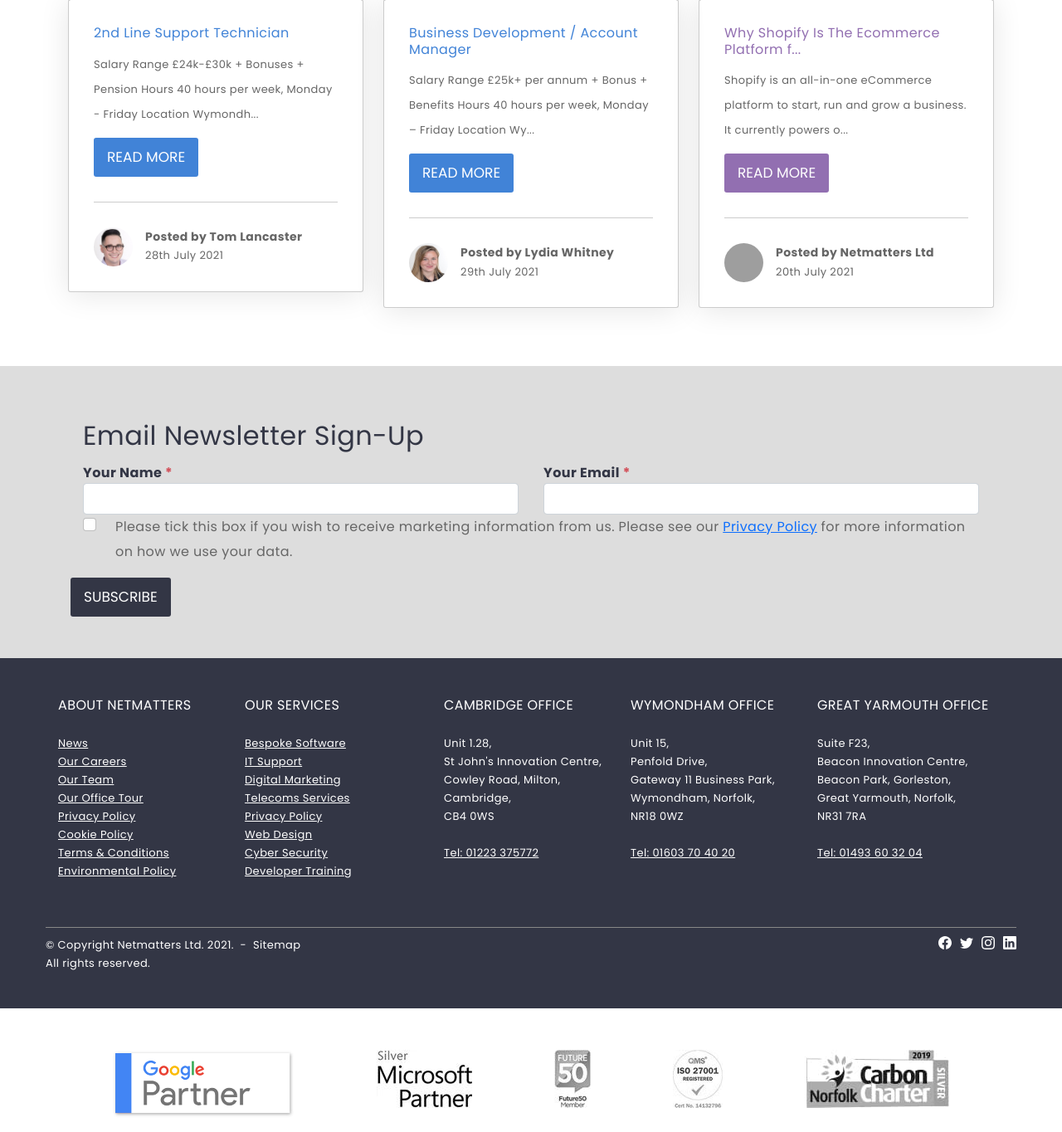
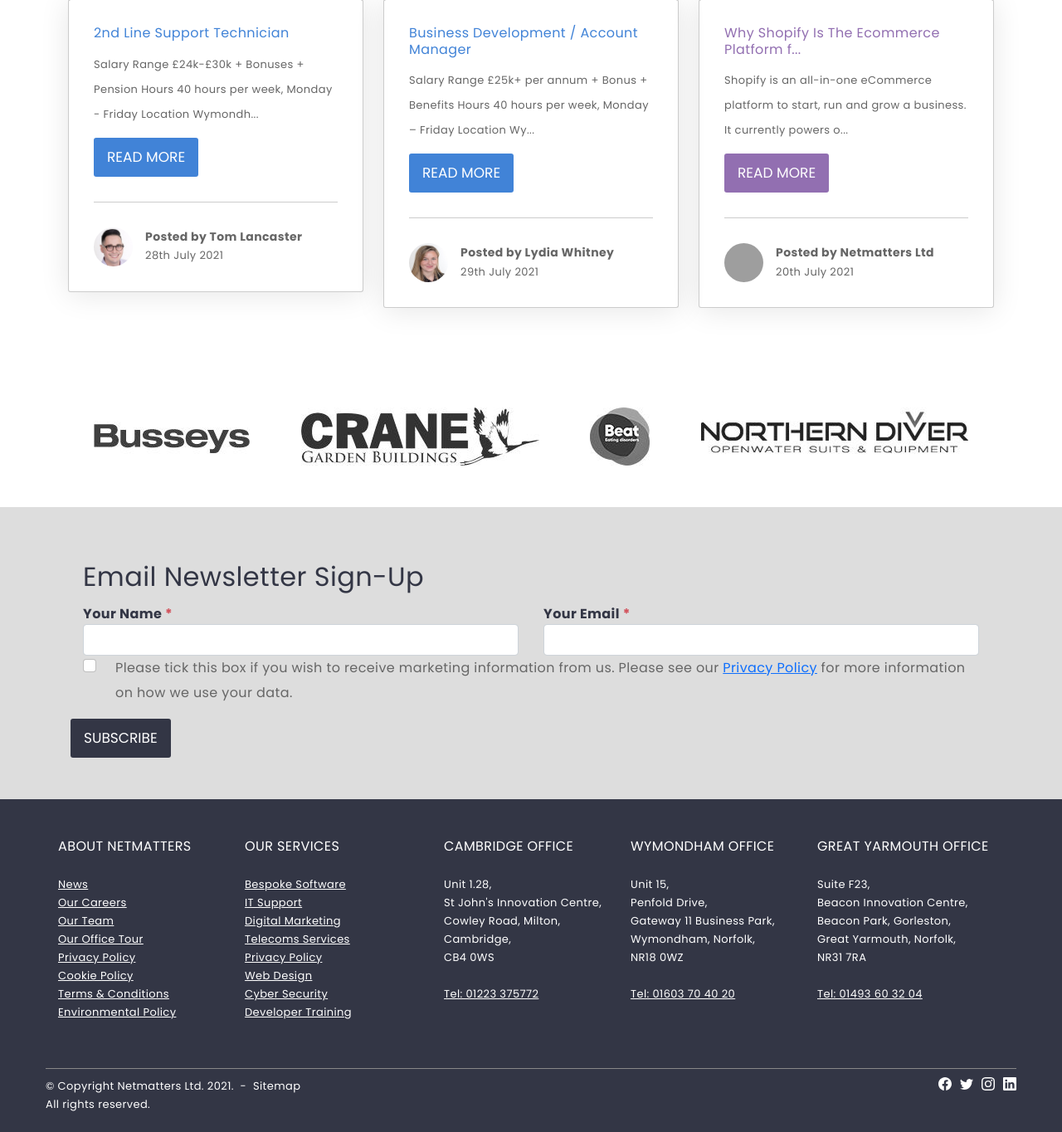
Before and after one commit to Bellybones-inc/Netmatters-Website, a PHP site: page / in a window 1280 px wide. Shown: the part 2445-3809 px from the top of the page at 83% size. Run offline with PHP 8.4, Linux system fonts and the light colour scheme; grey boxes are pictures that could not be loaded.

Commit message:
Added client section, complete with all the necessary properties.

```diff
--- a/SCSS/styles.css
+++ b/SCSS/styles.css
@@ -486,6 +486,15 @@ ul {
 
 /***************************
 ****************************
+    Client section
+****************************
+***************************/
+.client {
+  padding: 50px 0px 50px 0px;
+}
+
+/***************************
+****************************
     Newsletter section
 ****************************
 ***************************/
@@ -653,7 +662,7 @@ h4 {
   flex-direction: row;
   text-align: center;
   vertical-align: middle;
-  flex-wrap: wrap;
+  flex-wrap: nowrap;
   justify-content: space-evenly;
 }
 
@@ -705,7 +714,7 @@ h4 {
 }
 @media (min-width: 1260px) {
   .job_container, .about_container, .container, #careers_container,
-.newsletter_container, .text-container, .footer_container, .header_container {
+.newsletter_container, .text-container, .footer_container, .header_container, .client_container {
     width: 1200px;
   }
 }
--- a/SCSS/styles.scss
+++ b/SCSS/styles.scss
@@ -489,7 +489,15 @@ ul {
 // .col::before {     // space between containers
 //   content: ', \00a0';
 // }
+                            /***************************
+                            ****************************
+                                Client section
+                            ****************************
+                            ***************************/
 
+.client {
+  padding: 50px 0px 50px 0px;
+}
                             /***************************
                             ****************************
                                 Newsletter section
@@ -673,7 +681,7 @@ h4 {
   flex-direction: row;
   text-align: center;
   vertical-align: middle;
-  flex-wrap: wrap;
+  flex-wrap: nowrap;
   justify-content: space-evenly;
 }
 
@@ -731,7 +739,7 @@ h4 {
 
 @media (min-width: 1260px){
 .job_container, .about_container, .container, #careers_container,
-.newsletter_container, .text-container, .footer_container, .header_container {
+.newsletter_container, .text-container, .footer_container, .header_container, .client_container {
   width: 1200px;
 }
 }
--- a/index.html
+++ b/index.html
@@ -565,6 +565,31 @@
         </div> <!-- section end -->
       </div> <!-- career_container end -->
 
+      <div class="d-none d-lg-inline"> <!-- client section start -->
+        <div class="client">
+        <div class="container client_container">
+          <div class="list">
+              <div class="item">
+                <img class="colour" src="img/bussey.png">
+                <img class="greyscale" src="img/bussey-bw.jpg">
+              </div>
+              <div class="item">
+                  <img class="colour" src="img/crane.png">
+                  <img class="greyscale" src="img/crane-bw.jpg">
+              </div>
+              <div class="item">
+                <img class="colour" src="img/beat.png">
+                <img class="greyscale" src="img/beat-bw.jpg">
+              </div>
+              <div class="item">
+                  <img class="colour" src="img/northern_diver.png">
+                  <img class="greyscale" src="img/northern-diver-bw.jpg">
+              </div>
+            </div>
+          </div>
+        </div>
+      </div>
+
       <div class="newsletter_section"> <!-- newsletter section start -->
         <div class="newsletter_container">
             <div class="newsletter_inner">
```
Also changed, not shown: img/beat-bw.jpg (added), img/bussey-bw.jpg (added), img/crane-bw.jpg (added), img/northern-diver-bw.jpg (added), 1 other file.
